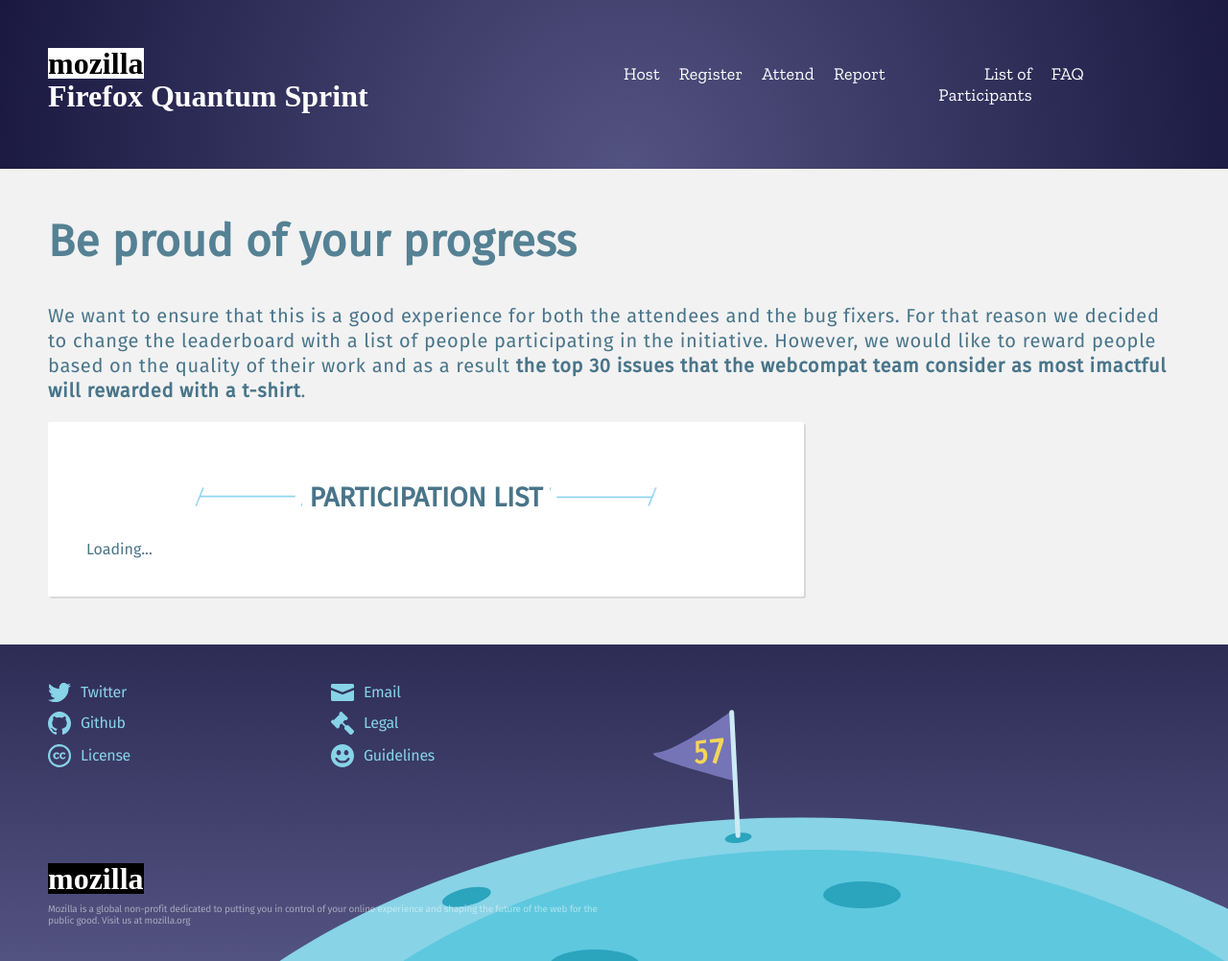
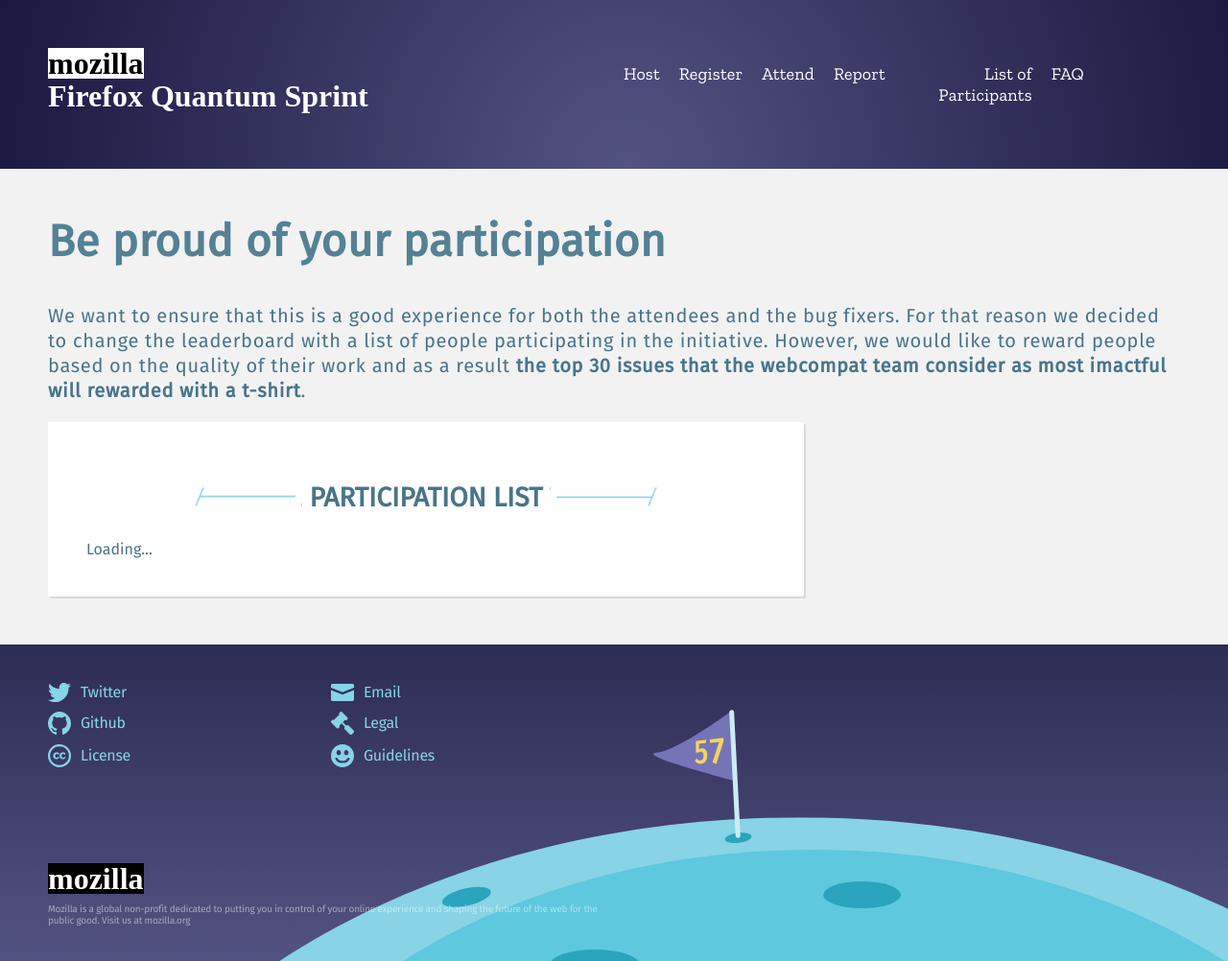
Before and after one commit to mozilla/firefox57-sprint, a Jekyll site: the page built from _articles/leaderboard.md, in a window 1280 px wide. Shown: the whole page at 96% size. Built offline with Jekyll 4.4.1, drawn with Linux system fonts in a browser that asks for light colours; some web fonts are replaced; a script that is not in the unit is left out.

Commit message:
Change participation title

```diff
--- a/_articles/leaderboard.md
+++ b/_articles/leaderboard.md
@@ -3,7 +3,7 @@
 title: "List of Participants"
 ---
 
-# Be proud of your progress
+# Be proud of your participation
 
 <h2>We want to ensure that this is a good experience for both the attendees and the bug fixers. For that reason we decided to change the leaderboard with a list of people participating in the initiative. However, we would like to reward people based on the quality of their work and as a result <strong>the top 30 issues that the webcompat team consider as most imactful will rewarded with a t-shirt</strong>.</h2>
 
```
